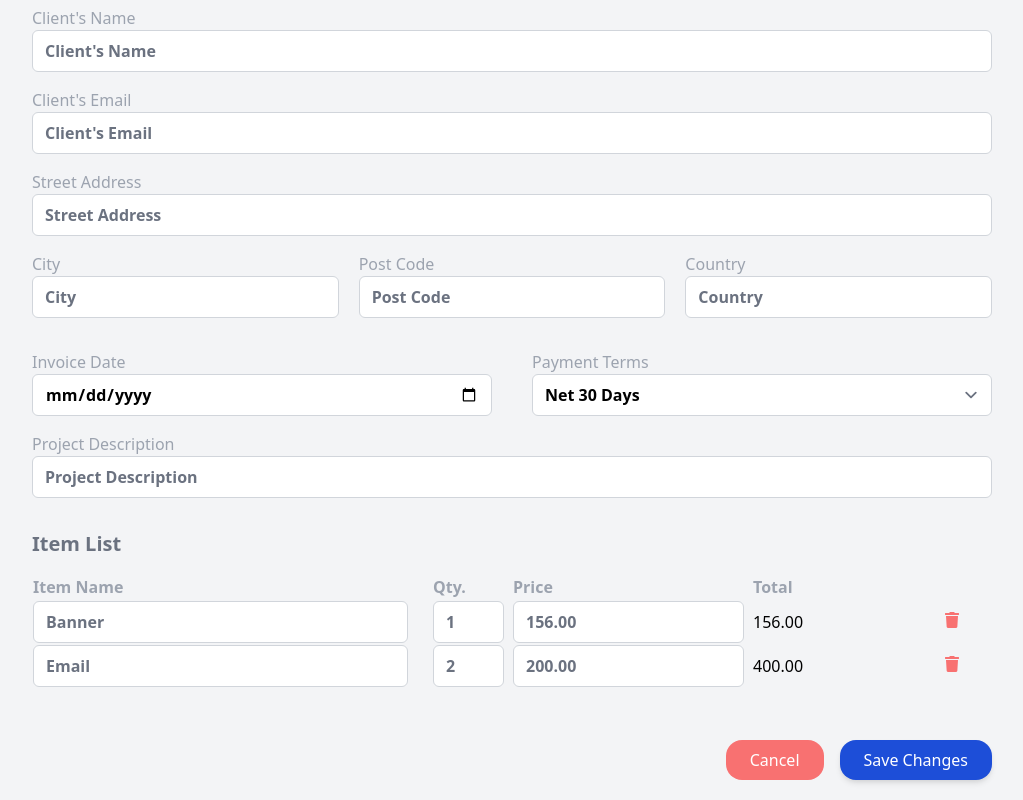
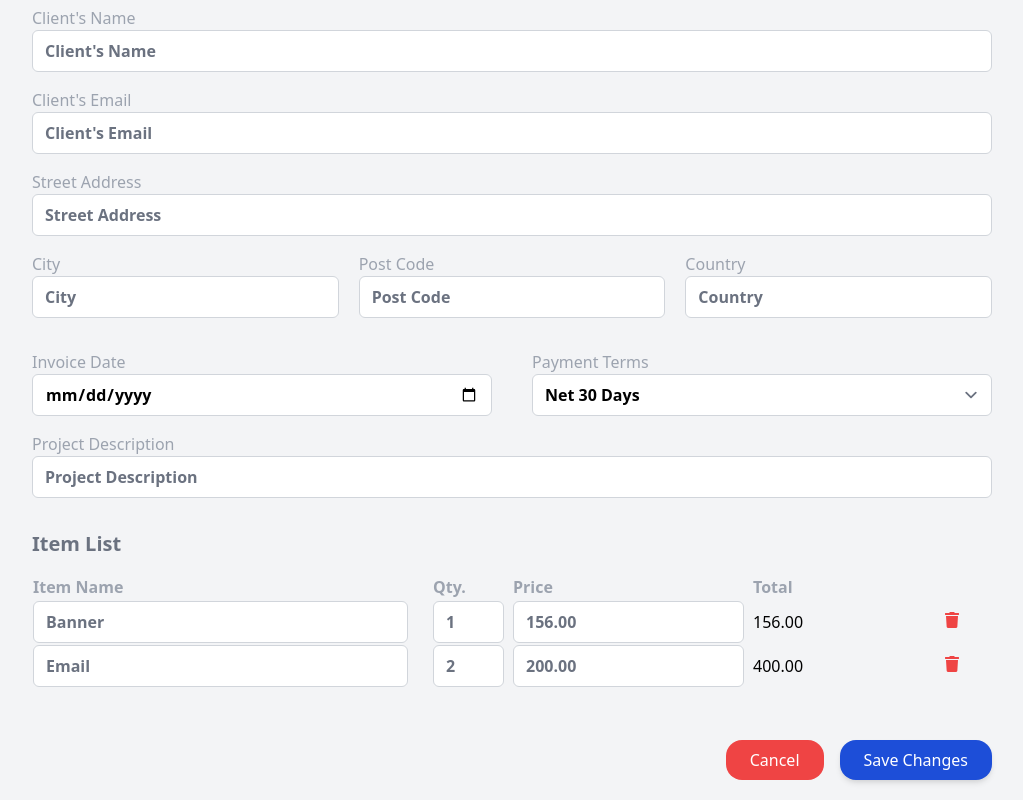
Before and after one commit to ayomideEnoch/invoice-app, a Vue app: page /invoice-create in a window 1280 px wide. Shown: the part 390-1190 px from the top of the page, without its empty margins (128-1151 px from the left). Built offline with nearby package versions, Linux system fonts and the light colour scheme.

Commit message:
Iteration...

```diff
--- a/src/views/InvoiceCreate.vue
+++ b/src/views/InvoiceCreate.vue
@@ -191,7 +191,7 @@
             />
           </td>
           <td><p>156.00</p></td>
-          <td class="flex justify-center py-3 cursor-pointer text-red-400">
+          <td class="flex justify-center py-3 cursor-pointer text-red-500">
             <i class="fa fa-trash"></i>
           </td>
         </tr>
@@ -220,7 +220,7 @@
           <td>
             <p>400.00</p>
           </td>
-          <td class="flex justify-center py-3 cursor-pointer text-red-400">
+          <td class="flex justify-center py-3 cursor-pointer text-red-500">
             <i class="fa fa-trash"></i>
           </td>
         </tr>
@@ -228,7 +228,7 @@
     </table>
 
     <div class="flex py-5 justify-end">
-      <button class="text-white px-6 bg-red-400 rounded-2xl p-2 ml-4 focus:outline-none">
+      <button class="text-white px-6 bg-red-500 rounded-2xl p-2 ml-4 focus:outline-none">
         <p>Cancel</p>
       </button>
       <button
```
